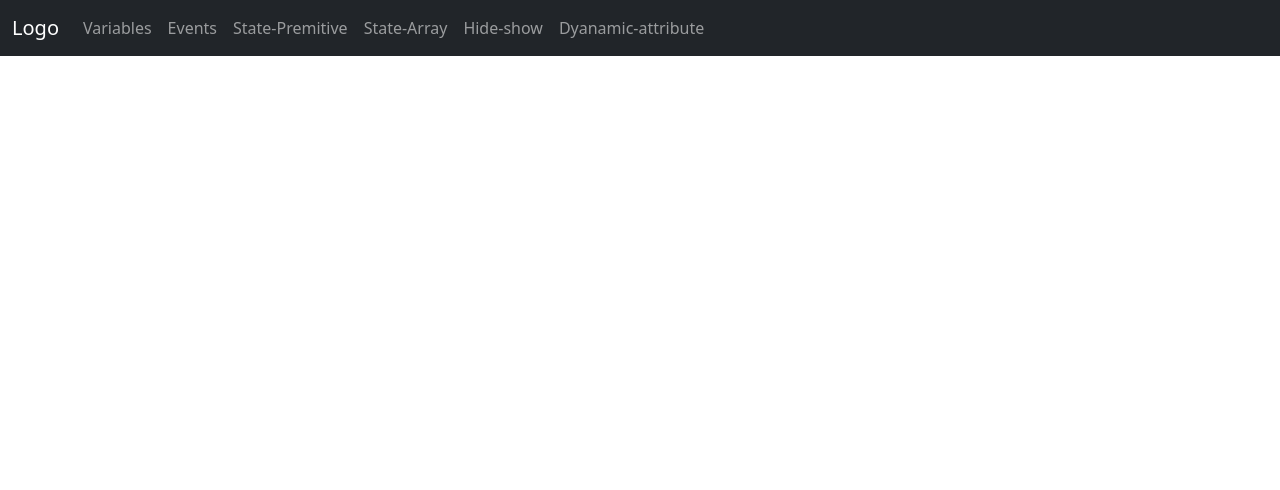
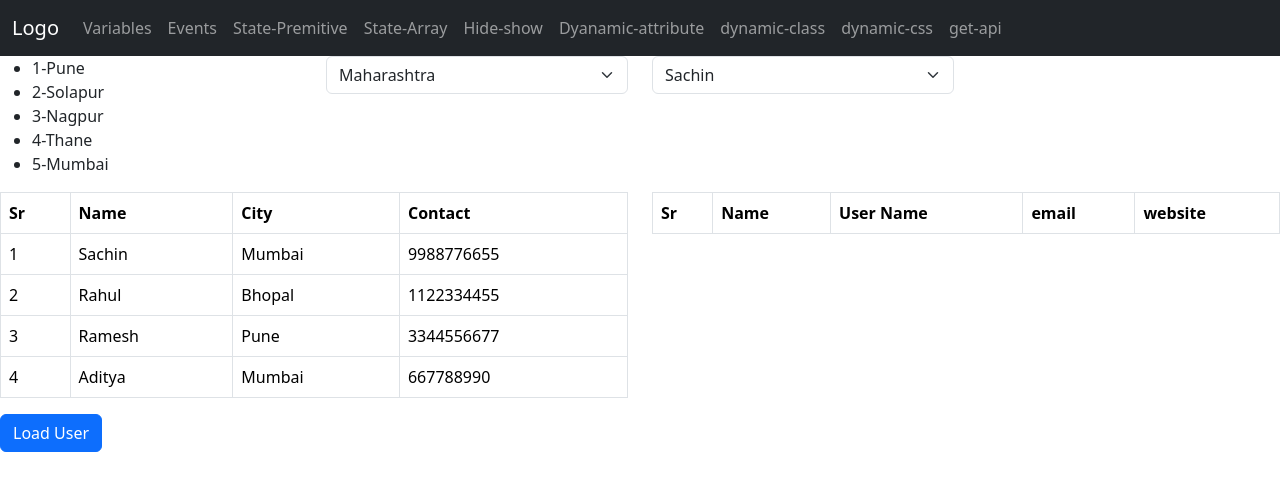
Before and after one commit to CodeFisrt/reactb23, a React (Create React App) app: page /get-api in a window 1280 px wide. Shown: the top 490 px of the page. Built offline with nearby package versions, Linux system fonts and the light colour scheme.

Commit message:
api call

```diff
--- a/package.json
+++ b/package.json
@@ -8,6 +8,7 @@
     "@testing-library/user-event": "^13.5.0",
     "bootstrap": "^5.3.3",
     "react": "^18.2.0",
+    "react-axios": "^2.0.6",
     "react-dom": "^18.2.0",
     "react-router-dom": "^6.22.2",
     "react-scripts": "5.0.1",
--- a/src/App.js
+++ b/src/App.js
@@ -10,6 +10,9 @@ import StateArrayUpdate from './topics/StateArrayUpdate';
 import {  BrowserRouter, Link, Route, Routes } from 'react-router-dom';
 import HIdeShow from './topics/HIdeShow';
 import DynamicAttribute from './topics/DynamicAttribute';
+import DynamicClass from './topics/DynamicClass';
+import DynamicCss from './topics/DynamicCss';
+import GetApiCall from './topics/GetApiCall';
 function App() {
   return (
     <div className=''>
@@ -37,6 +40,15 @@ function App() {
                 <li className="nav-item">
                  <Link className='nav-link' to="/Dyanamic-attribute" >Dyanamic-attribute</Link>
                 </li>
+                <li className="nav-item">
+                 <Link className='nav-link' to="/dynamic-class" >dynamic-class</Link>
+                </li>
+                <li className="nav-item">
+                 <Link className='nav-link' to="/dynamic-css" >dynamic-css</Link>
+                </li>
+                <li className="nav-item">
+                 <Link className='nav-link' to="/get-api" >get-api</Link>
+                </li>
               </ul>
             </div>
           </div>
@@ -48,6 +60,9 @@ function App() {
           <Route path='/events'  element={<Events></Events>}></Route>
           <Route path='/Dyanamic-attribute'  element={<DynamicAttribute></DynamicAttribute>}></Route>
           <Route path='/hide-show'  element={<HIdeShow></HIdeShow>}></Route>
+          <Route path='/dynamic-class'  element={<DynamicClass></DynamicClass>}></Route>
+          <Route path='/dynamic-css'  element={<DynamicCss></DynamicCss>}></Route>
+          <Route path='/get-api'  element={<GetApiCall></GetApiCall>}></Route>
           <Route path='/State-With-Premitive'  element={<StateWithPremitive></StateWithPremitive>}></Route>
           <Route path='/State-Object-Update'  element={<StateObjectUpdate></StateObjectUpdate>}></Route>
           <Route path='/State-Dyanaminc-Form'  element={<StateDyanamincForm></StateDyanamincForm>}></Route>
--- /dev/null
+++ b/src/topics/DynamicClass.js
@@ -0,0 +1,41 @@
+import React, { useState } from 'react';
+
+const DynamicClass = () => {
+    const primaryClass = 'bg-primary';
+    const [div2ClassName,setDiv2Class] = useState('');
+    const [isSucessClass,setDiv3Class] = useState(false);
+
+    const onClassNameChange = (event)=> {
+        setDiv2Class(event.target.value)
+    }
+    const onDiv3ClassNameChange = (event)=> {
+        setDiv3Class(event.target.checked)
+    }
+    return (
+        <div>
+            <div className='row'>
+                <div className='col-3'>
+                    <div className={`p-3 ${primaryClass}`}>
+                        DIV-1
+                    </div>
+                </div>
+                <div className='col-3'>
+                    <div className={`p-3 ${div2ClassName}`}>
+                        <input type='text'
+                         onChange={(event)=>{onClassNameChange(event)}}
+                         placeholder='enyter Class NAme'/>
+                    </div>
+                </div>
+                <div className='col-3'>
+                    <div className={`${isSucessClass ? 'bg-success' : 'bg-danger'} p-3 `}>
+                        <input type='checkbox'
+                        onChange={(event)=>{onDiv3ClassNameChange(event)}}
+                        placeholder='enyter Class NAme'/>
+                    </div>
+                </div>
+            </div>
+        </div>
+    );
+};
+
+export default DynamicClass;
--- /dev/null
+++ b/src/topics/DynamicCss.js
@@ -0,0 +1,40 @@
+import React, { useState } from 'react';
+
+const DynamicCss = () => {
+    const backColor = 'red';
+    const colorObj = {
+        'color':'white',
+        'backgroundColor':'red',
+        'font-size': '29px'
+    };
+
+    const[isActive,setActive] = useState(false);
+
+
+    return (
+        <div>
+             <div className='row'>
+                <div className='col-3'>
+                    <div  style={{backgroundColor:backColor}}>
+                        DIV-1
+                    </div>
+                </div>
+                <div className='col-3'>
+                    <div  style={colorObj}>
+                        DIv 2
+                        <input type='text'   placeholder='enyter Class NAme'/>
+                    </div>
+                </div>
+                <div className='col-3'>
+                    <div style={{backgroundColor: isActive?'blue':'red' }} >
+                        <input type='checkbox'
+                        onChange={(event)=>{setActive(event.target.checked)}}
+                        placeholder='enyter Class NAme'/>
+                    </div>
+                </div>
+            </div>
+        </div>
+    );
+};
+
+export default DynamicCss;
--- /dev/null
+++ b/src/topics/GetApiCall.js
@@ -0,0 +1,115 @@
+import React, { useState } from 'react';
+import axios from 'axios'
+
+const GetApiCall = () => {
+
+    const cityList = ['Pune','Solapur','Nagpur','Thane','Mumbai'];
+    const stateList = ['Maharashtra','Punjab','Goa','Delhi'];
+
+    const studentList = [
+        {studid:11,name:'Sachin',city:'Mumbai',contact:'9988776655' },
+        {studid:12,name:'Rahul',city:'Bhopal',contact:'1122334455' },
+        {studid:13,name:'Ramesh',city:'Pune',contact:'3344556677' },
+        {studid:14,name:'Aditya',city:'Mumbai',contact:'667788990' }
+    ]
+    const [userList,setUserList] = useState([]);
+
+    const getAllUsers  = async () =>{
+        const result = await axios.get("https://jsonplaceholder.typicode.com/users");
+        debugger;
+        setUserList(result.data);
+    }
+    return (
+        <div>
+            <div className='row'>
+                <div className='col-3'>
+                        <ul>
+                            {
+                                cityList.map((city,index)=>{
+                                    return (<li >{index+1}-{city} </li>)
+                                })
+                            }
+                        </ul>
+                </div>
+                <div className='col-3'>
+                    <select className='form-select'>
+                            {
+                               stateList.map((stateName)=>{
+                                return (<option  >{stateName}</option>)
+                               })
+                            }
+                    </select>
+                </div>
+                <div className='col-3'>
+                    <select className='form-select'>
+                            {
+                                studentList.map((stud)=>{
+                                    return (<option key={stud.studid.toString()} value={stud.studid}>{stud.name}</option>)
+                                })
+                            }
+                    </select>
+                </div>
+            </div>
+            <div className='row'>
+                <div className='col-6'>
+                    <table className='table table-bordered'>
+                        <thead>
+                            <tr>
+                                <th>Sr</th>
+                                <th>Name</th>
+                                <th>City</th>
+                                <th>Contact</th>
+                            </tr>
+                        </thead>
+                        <tbody>
+                            {
+                                studentList.map((student,index)=>{
+                                    return (<tr>
+                                        <td> {index+1 }</td>
+                                        <td>{student.name}</td>
+                                        <td>{student.city}</td>
+                                        <td>{student.contact}</td>
+                                    </tr>)
+                                })
+                            }
+                        </tbody>
+                    </table>
+                </div>
+                <div className='col-6'>
+                    <table className='table table-bordered'>
+                        <thead>
+                            <tr>
+                                <th>Sr</th>
+                                <th>Name</th>
+                                <th>User Name</th>
+                                <th>email</th>
+                                <th>website</th>
+                            </tr>
+                        </thead>
+                        <tbody>
+                            {
+                                userList.map((student,index)=>{
+                                    return (<tr>
+                                        <td> {index+1 }</td>
+                                        <td>{student.name}</td>
+                                        <td>{student.username}</td>
+                                        <td>{student.email}</td>
+                                        <td>{student.website}</td>
+                                    </tr>)
+                                })
+                            }
+                        </tbody>
+                    </table>
+                </div>
+            </div>
+            <div className='row'>
+                <div className='col-3'>
+                    <button className='btn btn-primary' onClick={getAllUsers}>Load User</button>
+                </div>
+            </div>
+
+        </div>
+    );
+};
+
+export default GetApiCall;
--- a/src/topics/StateDyanamincForm.js
+++ b/src/topics/StateDyanamincForm.js
@@ -14,7 +14,7 @@ const StateDyanamincForm = () => {
             <div className='row'>
                 <div className='col-3'>
                     <label>Name</label>
-                    <input type='text' onChange={(event)=> {updateFromValue(event,'name')}} className='form-control' />
+                    <input type='text' name='name' onChange={(event)=> {updateFromValue(event,'name')}} className='form-control' />
                 </div>
                 <div className='col-3'>
                     <label>City</label>
```
Also changed, not shown: 1 other file (tests, documents, lock files or other folders).
